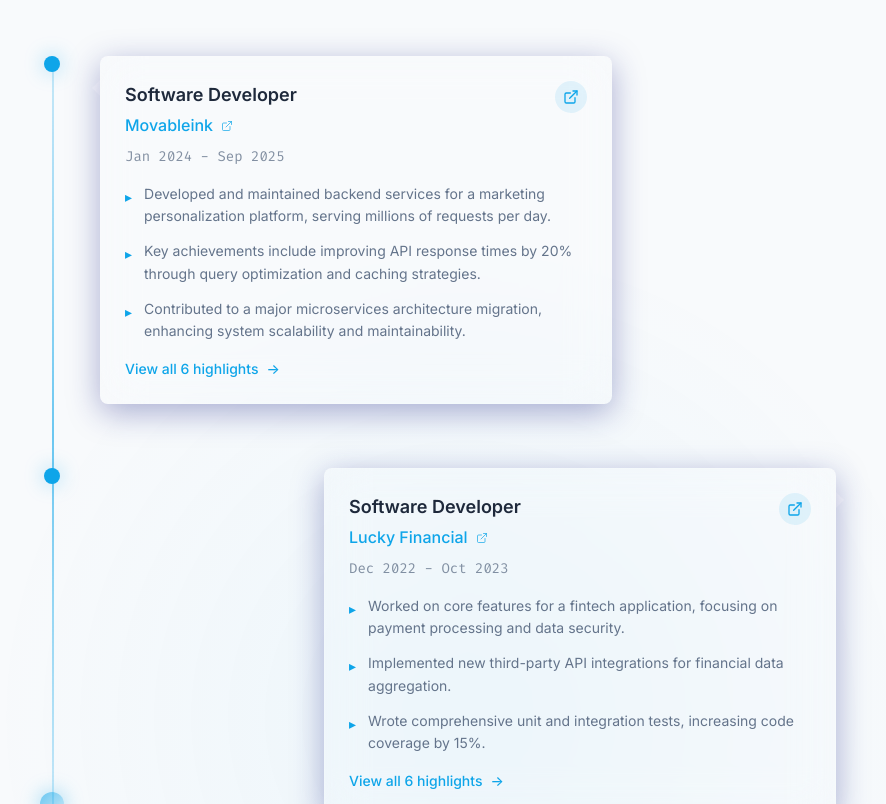
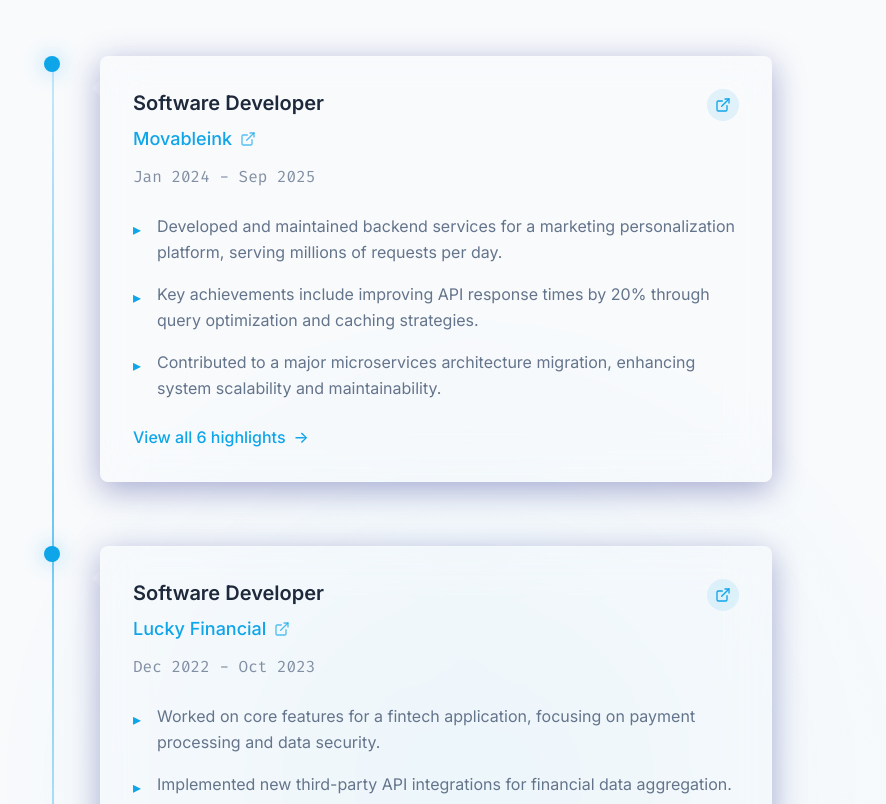
Before and after one commit to Samat220/ramazan-portfolio-v2, a Next.js app: page / in a window 1280 px wide. Shown: the part 2000-2804 px from the top of the page, without its empty margins (172-1058 px from the left). Built offline with nearby package versions, Linux system fonts and the light colour scheme.

Commit message:
Align experience section to the left

```diff
--- a/src/app/globals.css
+++ b/src/app/globals.css
@@ -73,38 +73,6 @@
   --font-size-fz-2xl: var(--font-size-2xl);
   --font-size-fz-3xl: var(--font-size-3xl);
   --font-size-fz-heading: var(--font-size-heading);
-}
-
-/* Dark theme */
-@media (prefers-color-scheme: dark) {
-  :root {
-    --background: #0f172a;
-    --card-background: #1e293b;
-    --text-primary: #f1f5f9;
-    --text-secondary: #94a3b8;
-    --accent: #0ea5e9;
-    --accent-light: rgba(14, 165, 233, 0.15);
-    --border-color: #334155;
-
-    /* Dark theme gradients */
-    --gradient-primary: linear-gradient(135deg, #4c1d95 0%, #312e81 100%);
-    --gradient-accent: linear-gradient(135deg, #0ea5e9 0%, #3b82f6 50%, #8b5cf6 100%);
-    --gradient-card: linear-gradient(135deg, rgba(30, 41, 59, 0.9) 0%, rgba(30, 41, 59, 0.7) 100%);
-    --gradient-border: linear-gradient(135deg, rgba(14, 165, 233, 0.5) 0%, rgba(59, 130, 246, 0.5) 50%, rgba(139, 92, 246, 0.5) 100%);
-
-    /* Dark glass morphism */
-    --glass-bg: rgba(30, 41, 59, 0.3);
-    --glass-border: rgba(255, 255, 255, 0.1);
-    --backdrop-blur: 20px;
-
-    /* Dark advanced shadows */
-    --shadow: 0 4px 6px -1px rgb(0 0 0 / 0.3), 0 2px 4px -2px rgb(0 0 0 / 0.3);
-    --shadow-lg: 0 10px 15px -3px rgb(0 0 0 / 0.3), 0 4px 6px -4px rgb(0 0 0 / 0.3);
-    --shadow-xl: 0 20px 25px -5px rgb(0 0 0 / 0.4), 0 10px 10px -5px rgb(0 0 0 / 0.1);
-    --shadow-colored: 0 10px 30px -5px rgba(14, 165, 233, 0.5);
-    --shadow-glow: 0 0 20px rgba(14, 165, 233, 0.6);
-    --shadow-glass: 0 8px 32px 0 rgba(31, 38, 135, 0.5);
-  }
 }
 
 /* Light class for manual theme switching */
@@ -270,22 +238,25 @@ a:focus-visible,
   }
 }
 
-/* Dark mode preference */
-@media (prefers-color-scheme: dark) {
-  :root {
-    --background: #0f172a;
-    --card-background: #1e293b;
-    --text-primary: #f1f5f9;
-    --text-secondary: #94a3b8;
-    --border-color: #334155;
-    --glass-bg: rgba(30, 41, 59, 0.3);
-    --glass-border: rgba(255, 255, 255, 0.1);
-  }
-}
-
 /* Numbered heading styles */
 body {
   counter-reset: section;
+}
+
+/* Modal overlay styles to ensure proper centering */
+.modal-overlay {
+  position: fixed !important;
+  top: 0 !important;
+  left: 0 !important;
+  width: 100vw !important;
+  height: 100vh !important;
+  display: flex !important;
+  align-items: center !important;
+  justify-content: center !important;
+  z-index: 9999 !important;
+  transform: none !important;
+  margin: 0 !important;
+  padding: 1rem !important;
 }
 
 .numbered-heading {
--- a/src/app/page.tsx
+++ b/src/app/page.tsx
@@ -61,11 +61,13 @@ export default function Home() {
             </main>
 
             {/* Modals */}
-            <ExperienceModal />
             <ContactForm />
 
             {/* Back to Top Button */}
             <BackToTop />
+
+            {/* Experience Modal - rendered via portal */}
+            <ExperienceModal />
           </motion.div>
         )}
       </div>
--- a/src/components/sections/experience.tsx
+++ b/src/components/sections/experience.tsx
@@ -24,7 +24,6 @@ export function Experience() {
           {experience.map((job, index) => {
             const visibleItems = job.description.slice(0, 3);
             const hasMoreItems = job.description.length > 3;
-            const isEven = index % 2 === 0;
 
             return (
               <ScrollReveal
@@ -32,7 +31,7 @@ export function Experience() {
                 animationType="fadeUp"
                 delay={index * 200}
               >
-                <div className={`relative flex items-start ${isEven ? 'justify-start' : 'justify-end'}`}>
+                <div className="relative flex items-start justify-start">
                   {/* Timeline Node */}
                   <motion.div
                     className="absolute left-8 w-4 h-4 rounded-full bg-accent shadow-glow z-10 transform -translate-x-1/2"
@@ -45,7 +44,7 @@ export function Experience() {
 
                   {/* Experience Card */}
                   <motion.div
-                    className={`timeline-card relative max-w-lg ${isEven ? 'ml-20' : 'mr-20'}`}
+                    className="timeline-card relative ml-20 max-w-2xl w-full"
                     onClick={() => hasMoreItems && openExperienceModal(job)}
                     role={hasMoreItems ? 'button' : undefined}
                     tabIndex={hasMoreItems ? 0 : undefined}
@@ -60,31 +59,27 @@ export function Experience() {
                     transition={{ duration: 0.2, ease: [0.4, 0, 0.2, 1] }}
                   >
                     {/* Card Arrow */}
-                    <div className={`absolute top-6 w-0 h-0 border-t-8 border-b-8 border-t-transparent border-b-transparent ${
-                      isEven
-                        ? 'left-0 -ml-2 border-r-8 border-r-card-bg/90'
-                        : 'right-0 -mr-2 border-l-8 border-l-card-bg/90'
-                    }`} />
+                    <div className="absolute top-6 left-0 -ml-2 w-0 h-0 border-t-8 border-b-8 border-r-8 border-t-transparent border-b-transparent border-r-card-bg/90" />
 
-                    <div className="card-enhanced p-6 rounded-lg backdrop-blur-md border border-border/50">
-                      <div className="flex items-start justify-between mb-4">
+                    <div className="card-enhanced p-8 rounded-lg backdrop-blur-md border border-border/50">
+                      <div className="flex items-start justify-between mb-6">
                         <div className="flex-1">
-                          <h3 className="text-lg font-semibold text-primary mb-1">
+                          <h3 className="text-xl font-semibold text-primary mb-2">
                             {job.role}
                           </h3>
-                          <div className="flex items-center space-x-2 mb-2">
+                          <div className="flex items-center space-x-2 mb-3">
                             <a
                               href={job.companyUrl}
                               target="_blank"
                               rel="noopener noreferrer"
-                              className="text-accent font-medium hover:underline transition-colors duration-200"
+                              className="text-accent font-medium hover:underline transition-colors duration-200 text-lg"
                               onClick={e => e.stopPropagation()}
                             >
                               {job.company}
                             </a>
-                            <ExternalLink className="h-3 w-3 text-accent/70" />
+                            <ExternalLink className="h-4 w-4 text-accent/70" />
                           </div>
-                          <div className="flex items-center text-sm text-secondary/80 font-mono">
+                          <div className="flex items-center text-base text-secondary/80 font-mono">
                             <span>{job.period}</span>
                           </div>
                         </div>
@@ -99,27 +94,27 @@ export function Experience() {
                         )}
                       </div>
 
-                      <ul className="space-y-3 text-secondary">
+                      <ul className="space-y-4 text-secondary">
                         {visibleItems.map((point, i) => (
                           <motion.li
                             key={i}
                             className="flex items-start"
-                            initial={{ opacity: 0, x: isEven ? -20 : 20 }}
+                            initial={{ opacity: 0, x: -20 }}
                             whileInView={{ opacity: 1, x: 0 }}
                             transition={{ delay: 0.1 + i * 0.05 }}
                             viewport={{ once: true }}
                           >
-                            <span className="text-accent mr-3 mt-1 flex-shrink-0 text-sm">
+                            <span className="text-accent mr-4 mt-1 flex-shrink-0 text-base">
                               ▸
                             </span>
-                            <span className="text-sm leading-relaxed">{point}</span>
+                            <span className="text-base leading-relaxed">{point}</span>
                           </motion.li>
                         ))}
                       </ul>
 
                       {hasMoreItems && (
                         <motion.div
-                          className="mt-4 text-accent text-sm font-medium flex items-center space-x-2 hover:underline transition-all duration-200"
+                          className="mt-6 text-accent text-base font-medium flex items-center space-x-2 hover:underline transition-all duration-200"
                           whileHover={{ x: 2 }}
                         >
                           <span>View all {job.description.length} highlights</span>
```
Also changed, not shown: 1 other file (tests, documents, lock files or other folders).
